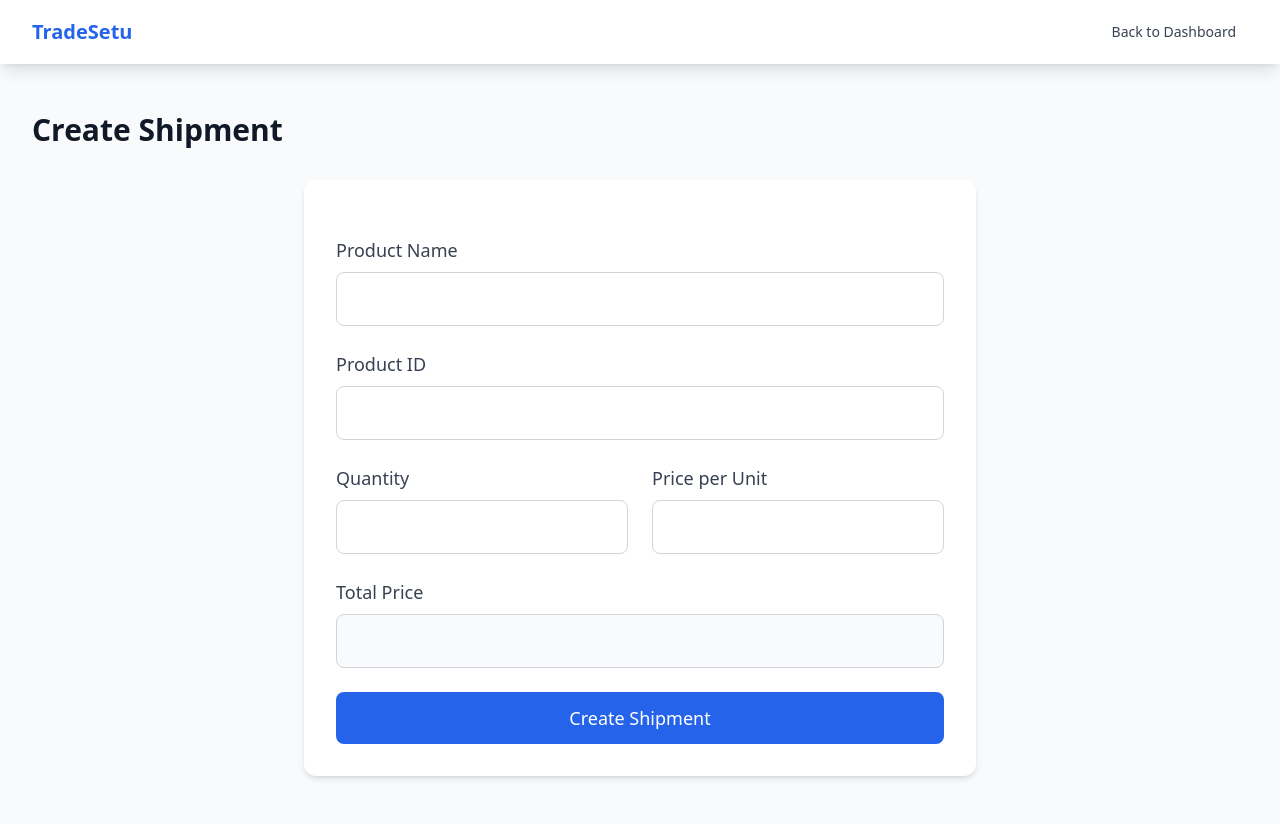
After one commit to KrishLearnsPython/tradesetu, a Flask app: template tradesetu/templates/create_shipment.html in a window 1280 px wide. The commit adds this page. Run offline with Flask 3, Linux system fonts and the light colour scheme; the template is opened without the code that fills it, so the values that code supplies are empty; the visitor is signed in with stand-in values (Sample User, id 1); some libraries are stand-ins or nearby versions.

Commit message:
Complete Manufacturer Dashboard System with distributor assignment
- Added complete manufacturer dashboard with session management
- Implemented shipment creation with hash generation and QR codes
- Added distributor selection with business name and PAN display
- Fixed CSRF token implementation
- Enhanced UI with professional styling using Tailwind CSS
- Added shipment status tracking and assignment workflow

```diff
--- a/tradesetu/app.py
+++ b/tradesetu/app.py
@@ -2,6 +2,8 @@ from flask import Flask, render_template, request, redirect, url_for, session, f
 import hashlib
 import os
 import re
+import random
+import qrcode
 from db_config import get_db_connection
 from flask_wtf import CSRFProtect
 
@@ -49,6 +51,75 @@ def check_rate_limit(identifier, max_attempts=5, window_seconds=60):
 
     login_attempts[identifier].append(current_time)
     return True
+
+def generate_shipment_id():
+    return f"SHP{random.randint(100000, 999999)}"
+
+def generate_shipment_hash(shipment_id, product_id, quantity, price, manufacturer_id, previous_hash):
+    data = f"{shipment_id}{product_id}{quantity}{price}{manufacturer_id}{previous_hash}"
+    return hashlib.sha256(data.encode()).hexdigest()
+
+def generate_qr_code(shipment_id, current_hash):
+    qr_data = f"{shipment_id}|{current_hash}"
+    qr = qrcode.make(qr_data)
+    qr_path = os.path.join(os.getcwd(), "static", "qr_codes", f"{shipment_id}.png")
+    qr.save(qr_path)
+    return qr_path
+
+def insert_shipment_into_db(shipment_id, manufacturer_id, product_name, product_id, quantity, price_per_unit, total_price, previous_hash, current_hash):
+    connection = get_db_connection()
+    cursor = connection.cursor()
+
+    query = """
+    INSERT INTO shipments (
+        shipment_id, manufacturer_id, product_name, product_id, quantity, price_per_unit, total_price, previous_hash, current_hash
+    ) VALUES (%s, %s, %s, %s, %s, %s, %s, %s, %s)
+    """
+
+    values = (
+        shipment_id, manufacturer_id, product_name, product_id, quantity, price_per_unit, total_price, previous_hash, current_hash
+    )
+
+    cursor.execute(query, values)
+    connection.commit()
+    cursor.close()
+    connection.close()
+
+def create_shipments_table():
+    try:
+        connection = get_db_connection()
+        cursor = connection.cursor()
+
+        create_table_query = """
+        CREATE TABLE IF NOT EXISTS shipments (
+            id INT AUTO_INCREMENT PRIMARY KEY,
+            shipment_id VARCHAR(100) UNIQUE NOT NULL,
+            manufacturer_id INT NOT NULL,
+            product_name VARCHAR(150) NOT NULL,
+            product_id VARCHAR(100) NOT NULL,
+            quantity INT NOT NULL,
+            price_per_unit DECIMAL(10,2) NOT NULL,
+            total_price DECIMAL(12,2) NOT NULL,
+            distributor_id INT DEFAULT NULL,
+            distributor_pan VARCHAR(100),
+            status ENUM('CREATED','ASSIGNED','IN_TRANSIT','DELIVERED','TAMPERED') DEFAULT 'CREATED',
+            previous_hash VARCHAR(256),
+            current_hash VARCHAR(256) NOT NULL,
+            created_at TIMESTAMP DEFAULT CURRENT_TIMESTAMP,
+            FOREIGN KEY (manufacturer_id) REFERENCES users(id)
+        );
+        """
+
+        cursor.execute(create_table_query)
+        connection.commit()
+        cursor.close()
+        connection.close()
+        print("Shipments table created or already exists.")
+    except Exception as e:
+        print(f"Error creating shipments table: {e}")
+
+# Create shipments table if not exists
+create_shipments_table()
 
 @app.after_request
 def add_security_headers(response):
@@ -141,6 +212,12 @@ def register():
             return redirect(url_for('register'))
     return render_template('register.html')
 
+@app.before_request
+def require_login():
+    allowed_routes = ['index', 'login', 'register', 'static']
+    if 'user_id' not in session and request.endpoint not in allowed_routes:
+        return redirect(url_for('login'))
+
 @app.route('/login', methods=['GET', 'POST'])
 def login():
     if request.method == 'POST':
@@ -177,6 +254,9 @@ def login():
 
             if user and verify_password(password, user['password_hash'], user['salt']):
                 session['user_id'] = user['id']
+                session['owner_name'] = user['owner_name']
+                session['business_name'] = user['business_name']
+                session['stakeholder'] = user['stakeholder']
                 return redirect(url_for('dashboard'))
             else:
                 flash('Invalid email or password')
@@ -194,29 +274,135 @@ def dashboard():
     if 'user_id' not in session:
         return redirect(url_for('login'))
 
-    try:
-        conn = get_db_connection()
-        cursor = conn.cursor(dictionary=True)
-        cursor.execute('SELECT email, owner_name FROM users WHERE id = %s', (session['user_id'],))
-        user = cursor.fetchone()
-        conn.close()
+    if session.get('stakeholder') != 'Manufacturer':
+        return "Unauthorized", 403
 
-        if not user:
-            session.clear()
-            flash('Session expired. Please login again.')
-            return redirect(url_for('login'))
-
-        return render_template('dashboard.html', user=user)
-    except Exception as e:
-        # Log the error but don't expose it to user
-        print(f"Database error in dashboard: {e}")
-        flash('Something went wrong. Please try again.')
-        return redirect(url_for('index'))
+    return render_template('manufacturer_dashboard.html',
+                           owner_name=session.get('owner_name'),
+                           business_name=session.get('business_name'))
 
 @app.route('/logout')
 def logout():
     session.clear()
     return redirect(url_for('index'))
 
+@app.route('/create_shipment', methods=['GET', 'POST'])
+def create_shipment():
+    if 'user_id' not in session:
+        return redirect(url_for('login'))
+
+    if request.method == 'POST':
+        print("Form data received:", request.form)  # Debug
+
+        product_name = request.form.get('product_name')
+        product_id = request.form.get('product_id')
+        quantity_str = request.form.get('quantity')
+        price_per_unit_str = request.form.get('price_per_unit')
+
+        # Validate inputs
+        if not all([product_name, product_id, quantity_str, price_per_unit_str]):
+            flash('All fields are required!', 'error')
+            return render_template('create_shipment.html')
+
+        try:
+            quantity = int(quantity_str)
+            price_per_unit = float(price_per_unit_str)
+            total_price = quantity * price_per_unit
+        except ValueError:
+            flash('Invalid quantity or price format!', 'error')
+            return render_template('create_shipment.html')
+
+        # Generate a unique shipment ID
+        shipment_id = generate_shipment_id()
+
+        try:
+            # Get previous hash
+            connection = get_db_connection()
+            cursor = connection.cursor(dictionary=True)
+            cursor.execute("SELECT current_hash FROM shipments ORDER BY id DESC LIMIT 1")
+            last_shipment = cursor.fetchone()
+            previous_hash = last_shipment['current_hash'] if last_shipment else "0"
+            cursor.close()
+            connection.close()
+
+            # Generate current hash
+            current_hash = generate_shipment_hash(shipment_id, product_id, str(quantity), str(price_per_unit), str(session['user_id']), previous_hash)
+
+            # Generate QR code
+            generate_qr_code(shipment_id, current_hash)
+
+            # Insert into database
+            insert_shipment_into_db(shipment_id, session['user_id'], product_name, product_id, quantity, price_per_unit, total_price, previous_hash, current_hash)
+
+            flash('Shipment created successfully!', 'success')
+            return redirect(url_for('my_shipments'))
+        except Exception as e:
+            print("ERROR creating shipment:", e)
+            flash('Error creating shipment. Please try again.', 'error')
+            return render_template('create_shipment.html')
+
+    return render_template('create_shipment.html')
+
+@app.route('/my_shipments', methods=['GET', 'POST'])
+def my_shipments():
+    if 'user_id' not in session:
+        return redirect(url_for('login'))
+
+    if request.method == 'POST':
+        shipment_id = request.form.get('shipment_id')
+        distributor_id = request.form.get('distributor_id')
+
+        if shipment_id and distributor_id:
+            try:
+                # Get distributor PAN
+                connection = get_db_connection()
+                cursor = connection.cursor(dictionary=True)
+                cursor.execute("SELECT pan_tan_id FROM users WHERE id = %s", (distributor_id,))
+                distributor = cursor.fetchone()
+                distributor_pan = distributor['pan_tan_id'] if distributor else None
+
+                # Update shipment
+                update_query = """
+                UPDATE shipments
+                SET distributor_id = %s, distributor_pan = %s, status = 'ASSIGNED'
+                WHERE shipment_id = %s AND manufacturer_id = %s
+                """
+                cursor.execute(update_query, (distributor_id, distributor_pan, shipment_id, session['user_id']))
+                connection.commit()
+                cursor.close()
+                connection.close()
+
+                flash('Distributor assigned successfully!', 'success')
+            except Exception as e:
+                print("ERROR assigning distributor:", e)
+                flash('Error assigning distributor. Please try again.', 'error')
+        else:
+            flash('Invalid shipment or distributor selection.', 'error')
+
+        return redirect(url_for('my_shipments'))
+
+    # GET request - fetch shipments and distributors
+    manufacturer_id = session['user_id']
+    connection = get_db_connection()
+    cursor = connection.cursor(dictionary=True)
+
+    # Fetch shipments
+    shipment_query = """
+    SELECT shipment_id, product_name, quantity, status, current_hash, distributor_id, distributor_pan
+    FROM shipments WHERE manufacturer_id = %s ORDER BY created_at DESC
+    """
+    cursor.execute(shipment_query, (manufacturer_id,))
+    shipments = cursor.fetchall()
+
+    # Fetch distributors
+    distributor_query = "SELECT id, business_name, pan_tan_id FROM users WHERE stakeholder = 'Distributor'"
+    cursor.execute(distributor_query)
+    distributors = cursor.fetchall()
+
+    cursor.close()
+    connection.close()
+
+    return render_template('my_shipments.html', shipments=shipments, distributors=distributors)
+
 if __name__ == '__main__':
     app.run(debug=False, host='0.0.0.0', port=5006)
--- a/tradesetu/requirements.txt
+++ b/tradesetu/requirements.txt
@@ -2,3 +2,4 @@ Flask
 mysql-connector-python
 python-dotenv
 Flask-WTF
+qrcode[pil]
--- a/tradesetu/templates/base.html
+++ b/tradesetu/templates/base.html
@@ -27,11 +27,13 @@
     </style>
 </head>
 <body class="min-h-screen bg-gray-50">
-    {% with messages = get_flashed_messages() %}
+    {% with messages = get_flashed_messages(with_categories=true) %}
         {% if messages %}
-            <div class="fixed top-4 right-4 bg-red-600 text-white p-4 rounded-lg shadow-lg z-50 fade-in">
-                {{ messages[0] }}
-            </div>
+            {% for category, message in messages %}
+                <div class="fixed top-4 right-4 {{ 'bg-red-600' if category == 'error' else 'bg-green-600' if category == 'success' else 'bg-blue-600' }} text-white p-4 rounded-lg shadow-lg z-50 fade-in">
+                    {{ message }}
+                </div>
+            {% endfor %}
         {% endif %}
     {% endwith %}
     {% block content %}{% endblock %}
--- /dev/null
+++ b/tradesetu/templates/create_shipment.html
@@ -0,0 +1,85 @@
+{% extends "base.html" %}
+
+{% block content %}
+<div class="min-h-screen bg-gray-50">
+    <!-- Navbar -->
+    <nav class="bg-white shadow-lg">
+        <div class="max-w-7xl mx-auto px-4 sm:px-6 lg:px-8">
+            <div class="flex justify-between h-16">
+                <div class="flex items-center">
+                    <a href="/" class="text-xl font-bold text-brand-blue hover:text-brand-blue-hover">TradeSetu</a>
+                </div>
+                <div class="flex items-center">
+                    <a href="/dashboard" class="text-gray-700 hover:text-gray-900 px-3 py-2 rounded-md text-sm font-medium">Back to Dashboard</a>
+                </div>
+            </div>
+        </div>
+    </nav>
+
+    <!-- Main Content -->
+    <main class="max-w-7xl mx-auto py-6 sm:px-6 lg:px-8">
+        <div class="px-4 py-6 sm:px-0">
+            <h1 class="text-3xl font-bold text-gray-900 mb-8">Create Shipment</h1>
+
+            <div class="max-w-2xl mx-auto bg-white p-8 rounded-xl shadow-md">
+                <form method="POST" action="{{ url_for('create_shipment') }}" class="space-y-6">
+                    <input type="hidden" name="csrf_token" value="{{ csrf_token() }}">
+
+                    <div class="mb-6">
+                        <label for="product_name" class="block text-lg font-medium text-gray-700 mb-2">Product Name</label>
+                        <input type="text" id="product_name" name="product_name" required
+                               class="w-full px-4 py-3 text-lg border border-gray-300 rounded-lg focus:ring-2 focus:ring-blue-500 focus:border-transparent">
+                    </div>
+
+                    <div class="mb-6">
+                        <label for="product_id" class="block text-lg font-medium text-gray-700 mb-2">Product ID</label>
+                        <input type="text" id="product_id" name="product_id" required
+                               class="w-full px-4 py-3 text-lg border border-gray-300 rounded-lg focus:ring-2 focus:ring-blue-500 focus:border-transparent">
+                    </div>
+
+                    <div class="grid grid-cols-1 md:grid-cols-2 gap-6 mb-6">
+                        <div>
+                            <label for="quantity" class="block text-lg font-medium text-gray-700 mb-2">Quantity</label>
+                            <input type="number" id="quantity" name="quantity" required min="1"
+                                   class="w-full px-4 py-3 text-lg border border-gray-300 rounded-lg focus:ring-2 focus:ring-blue-500 focus:border-transparent">
+                        </div>
+
+                        <div>
+                            <label for="price_per_unit" class="block text-lg font-medium text-gray-700 mb-2">Price per Unit</label>
+                            <input type="number" id="price_per_unit" name="price_per_unit" step="0.01" required min="0"
+                                   class="w-full px-4 py-3 text-lg border border-gray-300 rounded-lg focus:ring-2 focus:ring-blue-500 focus:border-transparent">
+                        </div>
+                    </div>
+
+                    <div class="mb-6">
+                        <label for="total_price" class="block text-lg font-medium text-gray-700 mb-2">Total Price</label>
+                        <input type="text" id="total_price" name="total_price" readonly
+                               class="w-full px-4 py-3 text-lg bg-gray-50 border border-gray-300 rounded-lg">
+                    </div>
+
+                    <div class="mb-6">
+                        <button type="submit" class="w-full bg-blue-600 text-white py-3 text-lg rounded-lg hover:bg-blue-700 transition duration-200 font-medium">
+                            Create Shipment
+                        </button>
+                    </div>
+                </form>
+            </div>
+        </div>
+    </main>
+</div>
+
+<script>
+    const quantityInput = document.getElementById('quantity');
+    const priceInput = document.getElementById('price_per_unit');
+    const totalPriceInput = document.getElementById('total_price');
+
+    function calculateTotalPrice() {
+        const quantity = parseFloat(quantityInput.value) || 0;
+        const price = parseFloat(priceInput.value) || 0;
+        totalPriceInput.value = (quantity * price).toFixed(2);
+    }
+
+    quantityInput.addEventListener('input', calculateTotalPrice);
+    priceInput.addEventListener('input', calculateTotalPrice);
+</script>
+{% endblock %}
```
Also changed, not shown: tradesetu/templates/manufacturer_dashboard.html (added, +44 -0 lines), tradesetu/templates/my_shipments.html (added, +95 -0 lines), tradesetu/static/qr_codes/SHP219208.png (added).
